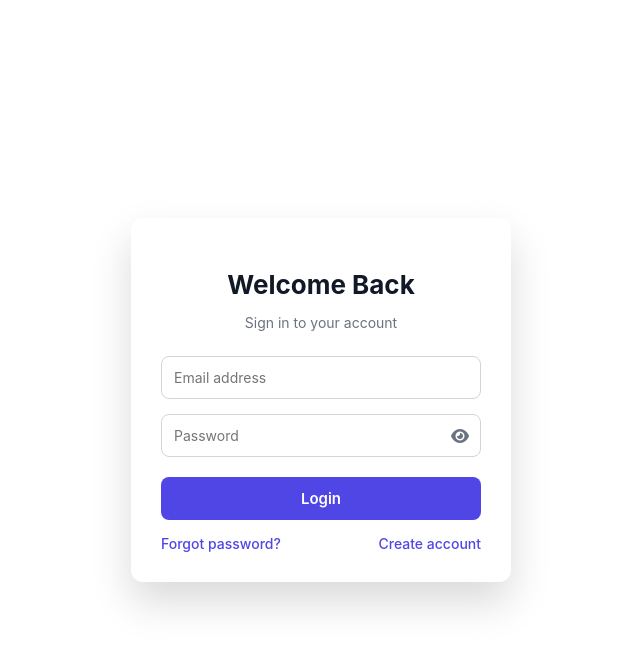
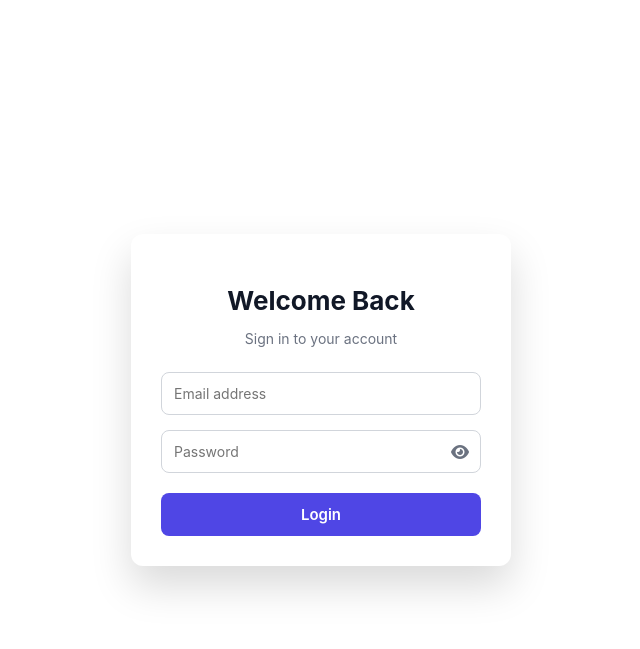
Before and after one commit to Neelaiah145/RealestateProject, a Django app: page / in a window 1280 px wide. Shown: the top 649 px of the page, without its empty margins (319-959 px from the left). Run offline with Django 5.2, Linux system fonts and the light colour scheme.

Commit message:
create account and forgot password removed

```diff
--- a/accounts/templates/login.html
+++ b/accounts/templates/login.html
@@ -155,10 +155,10 @@
         <button type="submit" class="login-btn">Login</button>
     </form>
 
-    <div class="extra-links">
+    <!-- <div class="extra-links">
         <a href="#">Forgot password?</a>
         <a href="#">Create account</a>
-    </div>
+    </div> -->
 </div>
 
 <script>
--- a/realestste/__init__.py
+++ b/realestste/__init__.py
@@ -0,0 +1,2 @@
+import pymysql
+pymysql.install_as_MySQLdb()
```
Also changed, not shown: 1 other file.
